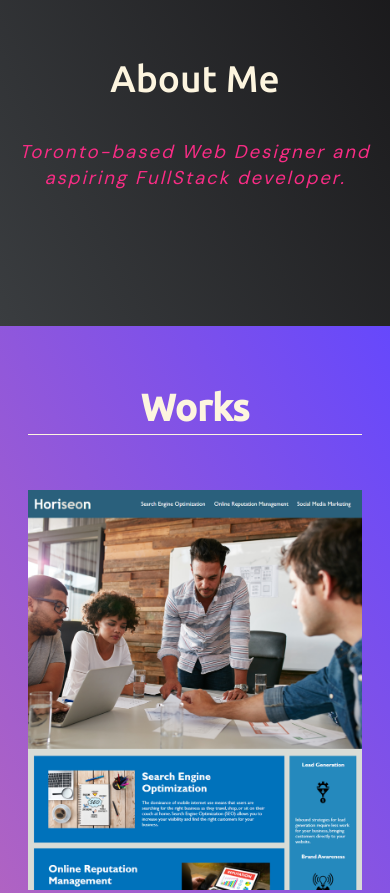
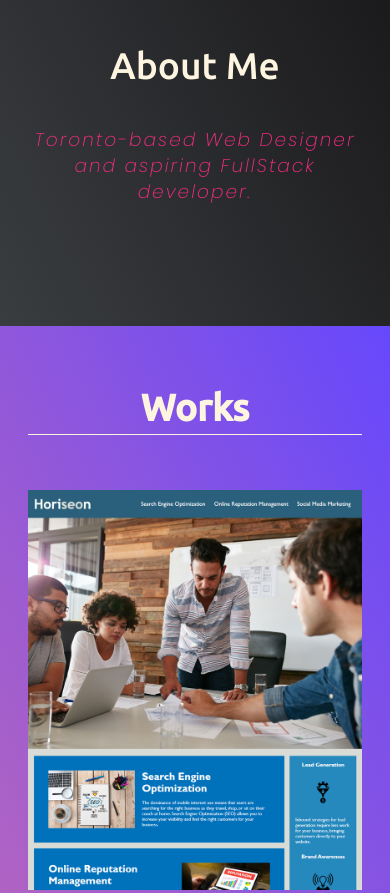
Before and after one commit to melissataylor1/MelTaylor_WebDev_Portfolio, a plain HTML site: page index.html in a window 390 px wide. Shown: the part 940-1833 px from the top of the page. Drawn offline with nearby package versions, Linux system fonts and the light colour scheme.

Commit message:
cant make up my mind for fonts

```diff
--- a/assets/style.css
+++ b/assets/style.css
@@ -45,7 +45,7 @@ html {
 /* Base Element Styles */
 
 body {
-  font-family: 'DM Sans', sans-serif;
+  font-family: 'Poppins', sans-serif;
   font-size: 1.8rem;
   font-weight: 400;
   line-height: 1.4;
@@ -150,7 +150,7 @@ header {
   justify-content: center;
   text-align: center;
   font-size: 3rem;
-  font-weight: 200;
+  font-weight: 100;
   font-style: italic;
   padding-top: 10px;
   color: var(--main-gray);
@@ -176,7 +176,7 @@ header {
 }
 
 /* Profile Banner Section - Media Query*/
-@media (max-width: 430px) {
+@media (max-width: 500px) {
   .home > img{
     max-width: 80%;
   }
@@ -190,7 +190,7 @@ header {
   }
   .home > p {
     padding-top: 10px;
-    font-size: 2rem;
+    font-size: 2.3rem;
   }
 }
 
@@ -252,10 +252,13 @@ margin-top: 15px;
 }
 
 /* About Section - Media Query*/
-@media (max-width: 800px) {
+@media (max-width: 500px) {
   .about p {
     font-size: 2rem;
     width: 90%;
+    text-align: center;
+    margin-left: auto;
+    margin-right: auto;
   }
 }
 
--- a/index.html
+++ b/index.html
@@ -8,7 +8,7 @@
   <link rel="stylesheet" href="./assets/style.css">
   <link rel="preconnect" href="https://fonts.googleapis.com">
   <link rel="preconnect" href="https://fonts.gstatic.com" crossorigin>
-  <link href="https://fonts.googleapis.com/css2?family=DM+Sans&display=swap" rel="stylesheet">  <!--DM Sans-->
+  <link  href="https://fonts.googleapis.com/css?family=Poppins:200i,300,400&display=swap" rel="stylesheet">  <!--Poppins-->
   <link href="https://fonts.googleapis.com/css2?family=Ubuntu:wght@500&display=swap" rel="stylesheet"> <!--Ubuntu-->
   <link href="https://fonts.googleapis.com/css2?family=Fugaz+One&display=swap" rel="stylesheet"> <!--Fugaz-->
   <link href='https://unpkg.com/boxicons@2.1.4/css/boxicons.min.css' rel='stylesheet'>
```
